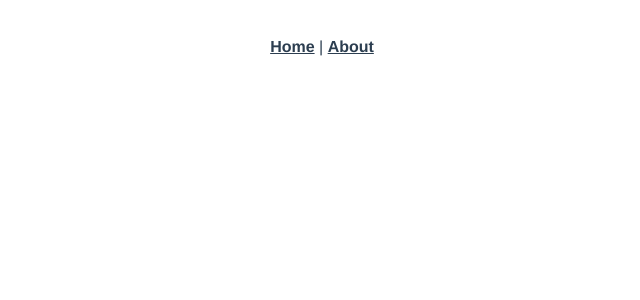
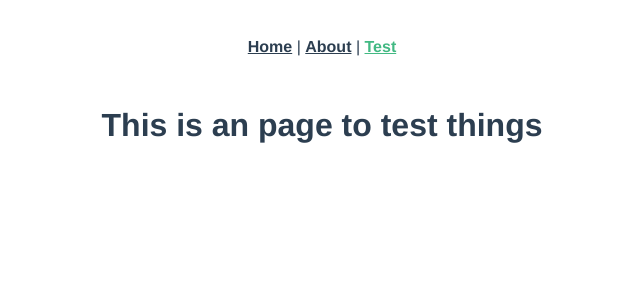
Before and after one commit to DirenCA/movieFrontEnd, a Vue app: page /test in a window 1280 px wide. Before the commit this address had no page. Shown: the top 300 px of the page, without its empty margins (318-958 px from the left). Built offline with nearby package versions, Linux system fonts and the light colour scheme.

Commit message:
Initial commit

```diff
--- a/src/App.vue
+++ b/src/App.vue
@@ -1,7 +1,8 @@
 <template>
   <nav>
     <router-link to="/">Home</router-link> |
-    <router-link to="/about">About</router-link>
+    <router-link to="/about">About</router-link> |
+    <router-link to="/test">Test</router-link>
   </nav>
   <router-view/>
 </template>
@@ -28,3 +29,5 @@
   color: #42b983;
 }
 </style>
+<script setup lang="ts">
+</script>
--- a/src/router/index.js
+++ b/src/router/index.js
@@ -14,6 +14,11 @@
     // this generates a separate chunk (about.[hash].js) for this route
     // which is lazy-loaded when the route is visited.
     component: () => import(/* webpackChunkName: "about" */ '../views/AboutView.vue')
+  },
+  {
+    path: '/test',
+    name: 'test',
+    component: () => import(/* webpackChunkName: "test" */ '../views/TestView.vue')
   }
 ]
 
--- /dev/null
+++ b/src/views/TestView.vue
@@ -0,0 +1,5 @@
+<template>
+  <div class="test">
+    <h1>This is an page to test things</h1>
+  </div>
+</template>
```
